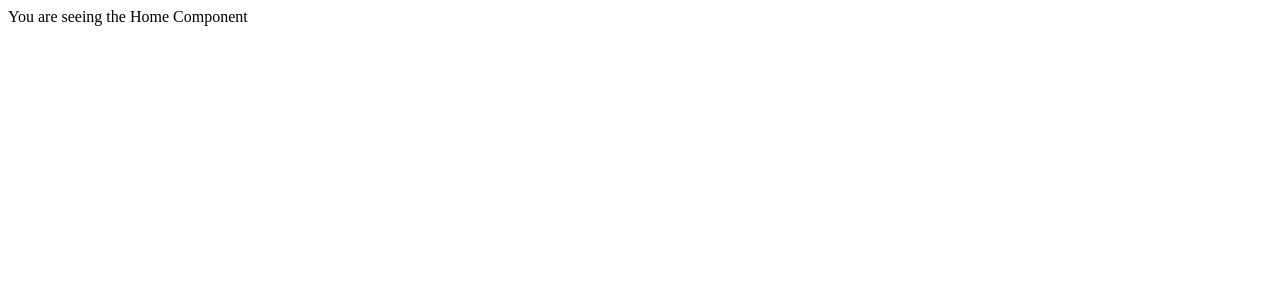
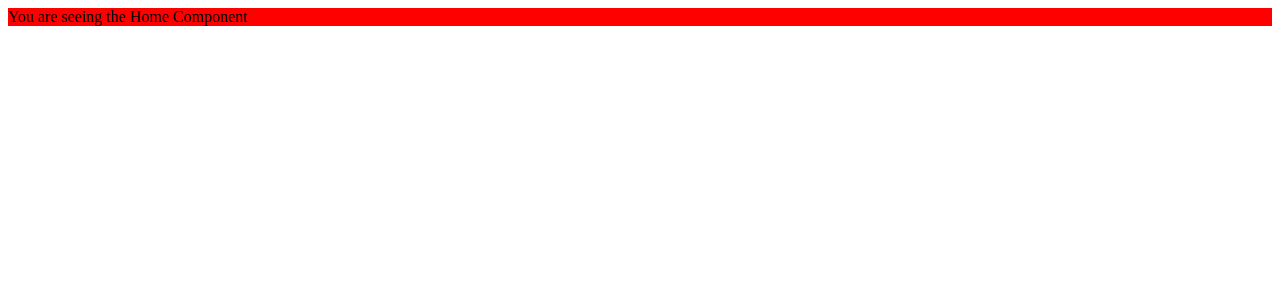
Before and after one commit to Design-Monster/react-boilerplate, a React app: page / in a window 1280 px wide. Shown: the top 300 px of the page. Built offline with nearby package versions, Linux system fonts and the light colour scheme.

Commit message:
trying really hard to make it work

```diff
--- a/src/components/dynamic/error/Error.jsx
+++ b/src/components/dynamic/error/Error.jsx
@@ -1,5 +1,5 @@
 import React from 'react';
-import styles from './Error.style.scss';
+import styles from './Error.module.scss';
 
 class Error extends React.Component {
     render() {
--- a/src/components/structural/home/Home.jsx
+++ b/src/components/structural/home/Home.jsx
@@ -1,9 +1,10 @@
 import React from 'react';
+import styles from './Home.module.scss';
 
 class Home extends React.Component {
     render() {
         return (
-            <div>
+            <div className={styles.home}>
                 You are seeing the Home Component
             </div>
         );
--- /dev/null
+++ b/src/components/structural/home/Home.module.scss
@@ -0,0 +1,3 @@
+.home {
+    background-color: red;
+}
--- a/src/components/structural/home/home.style.scss
+++ /dev/null
@@ -1 +0,0 @@
-/* css modules - just change name of file to componentname.styles.scss*/
--- a/src/routes/app/App.js
+++ b/src/routes/app/App.js
@@ -2,7 +2,7 @@ import React from 'react';
 import { BrowserRouter as Router, Route, Switch } from 'react-router-dom';
 import Home from '../../components/structural/home/Home';
 import Error from '../../components/dynamic/error/Error';
-import './App.scss';
+import '../../styles/global/App.scss';
 
 function App() {
   return (
--- a/src/routes/app/App.scss
+++ /dev/null
@@ -1 +0,0 @@
-// // @import 'routes/index/index.scss'; example
--- /dev/null
+++ b/src/styles/global/App.scss
@@ -0,0 +1 @@
+// @import '../../components/dynamic/error/Error.style.scss';
```
Also changed, not shown: src/components/dynamic/error/Error.module.scss (renamed from src/components/dynamic/error/error.style.scss), src/styles/global/placeholderdeletewhenneeded.scss (deleted).
